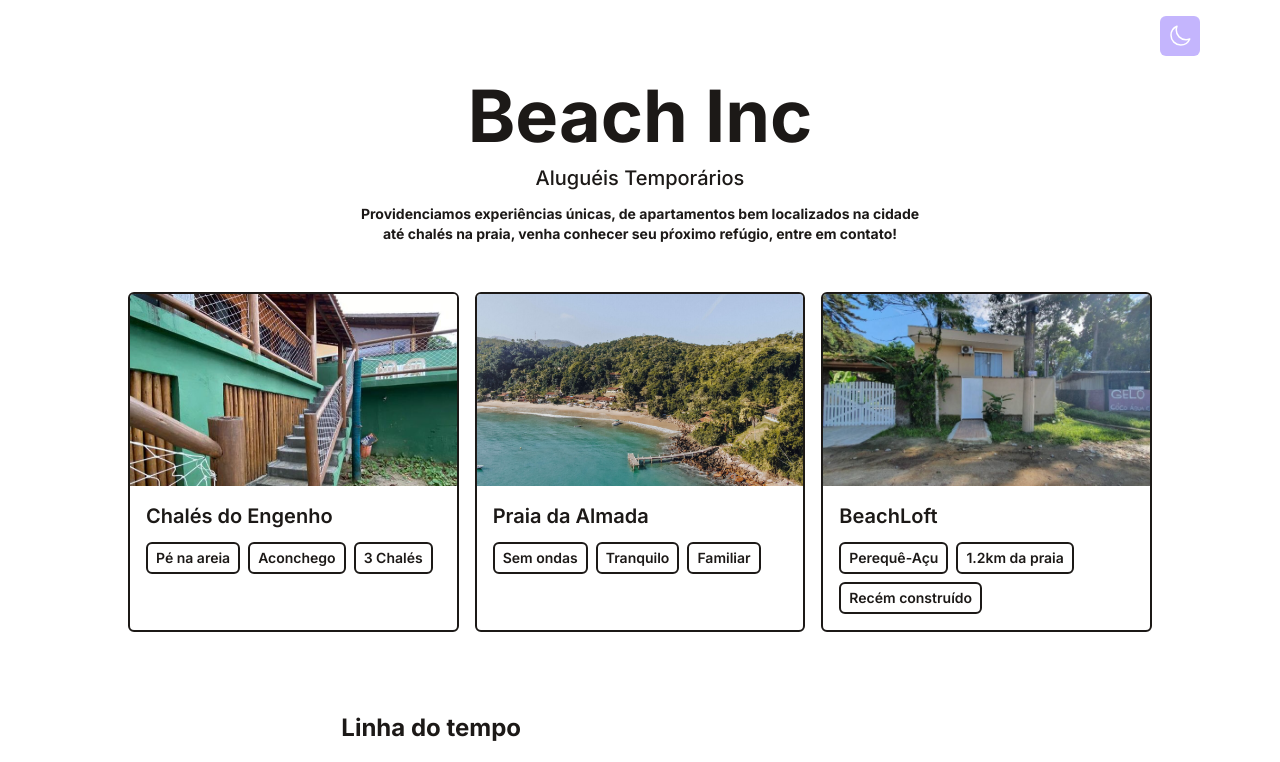
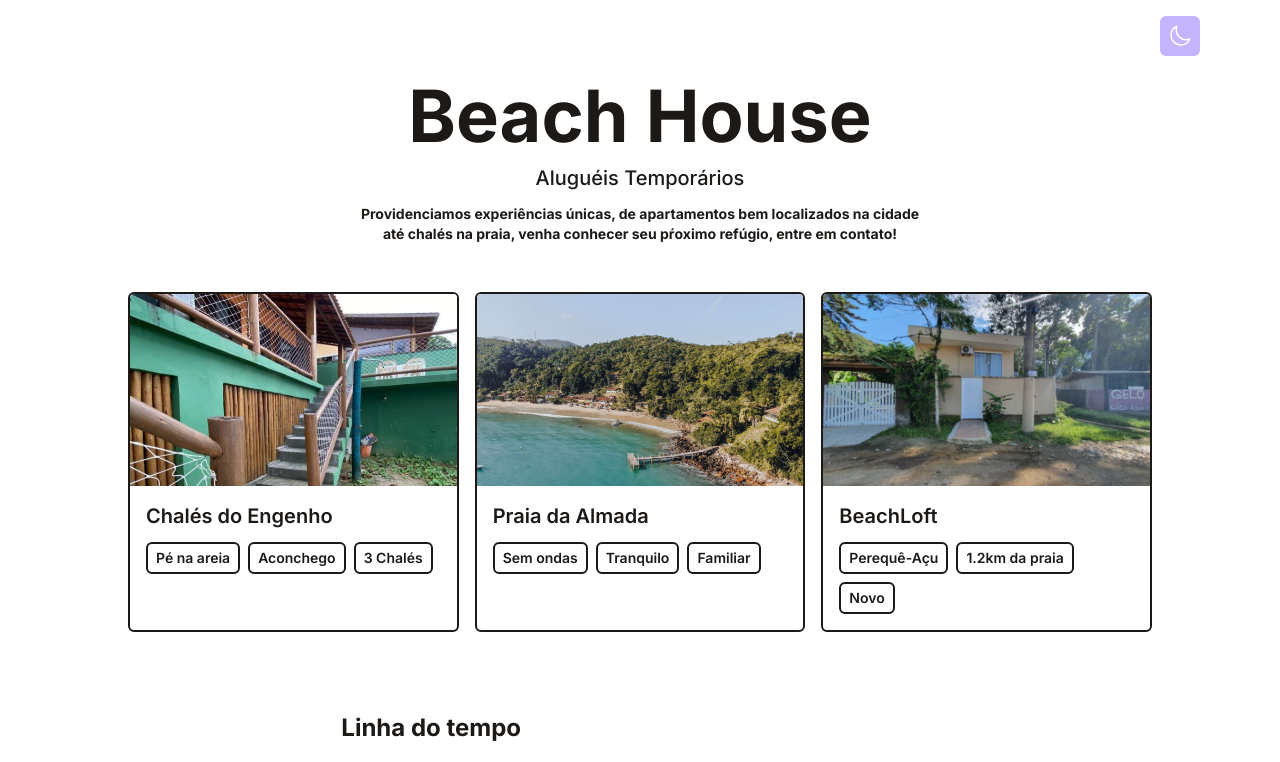
Before and after one commit to LuizCVBSJ/luizcvbsj.github.io, a React (Vite) app: page / in a window 1280 px wide. Shown: the top 762 px of the page. Built offline with nearby package versions, Linux system fonts and the light colour scheme.

Commit message:
Title Update

```diff
--- a/index.html
+++ b/index.html
@@ -5,7 +5,7 @@
     <link rel="icon" type="image/svg+xml" href="/vite.svg" />
     <meta name="viewport" content="width=device-width, initial-scale=1.0" />
     <meta http-equiv="Permissions-Policy" content="interest-cohort=()">
-    <title>Minimal Portfolio</title>
+    <title>Beach House</title>
     <link rel="preconnect" href="https://fonts.googleapis.com">
     <link rel="preconnect" href="https://fonts.gstatic.com" crossorigin>
     <link href="https://fonts.googleapis.com/css2?family=Inter:wght@300;400;500;600;700;800;900&display=swap" rel="stylesheet">
--- a/src/components/Intro.jsx
+++ b/src/components/Intro.jsx
@@ -3,7 +3,7 @@
 function Intro() {
     return (
         <div className="flex items-center justify-center flex-col text-center pt-20 pb-6">
-            <h1 className="text-4xl md:text-7xl dark:text-white mb-1 md:mb-3 font-bold">Beach Inc</h1>
+            <h1 className="text-4xl md:text-7xl dark:text-white mb-1 md:mb-3 font-bold">Beach House</h1>
             <p className="text-base md:text-xl mb-3 font-medium">Aluguéis Temporários</p>
             <p className="text-sm max-w-xl mb-6 font-bold">Providenciamos experiências únicas,
             de apartamentos bem localizados na cidade até chalés na praia, venha conhecer seu
--- a/src/data/portfolio.js
+++ b/src/data/portfolio.js
@@ -16,7 +16,7 @@
     {
         title: 'BeachLoft',
         imgUrl: '/assets/frente.jpg',
-        stack: ['Perequê-Açu', '1.2km da praia', 'Recém construído'],
+        stack: ['Perequê-Açu', '1.2km da praia', 'Novo'],
         link: 'https://www.airbnb.com/rooms/53459060?source_impression_id=p3_1681578006_lfJH%2B91JgxoZ8HE%2B',
 
     },
```
